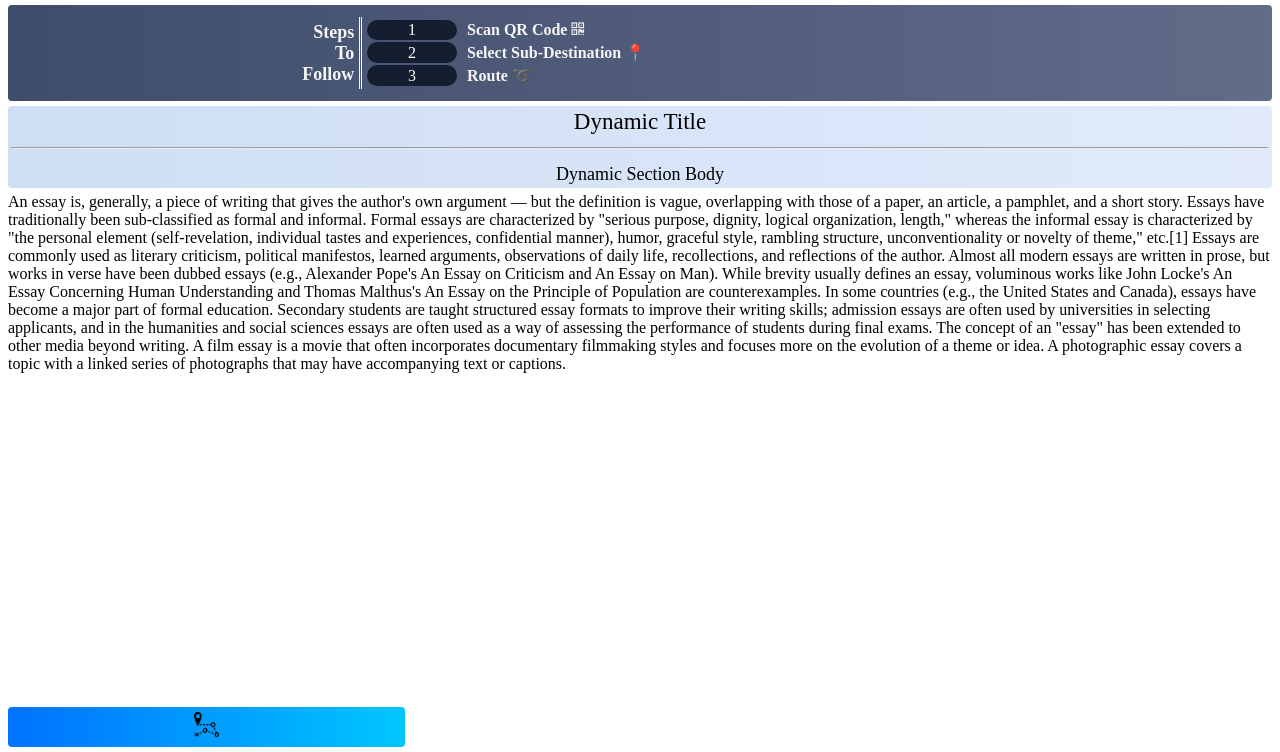
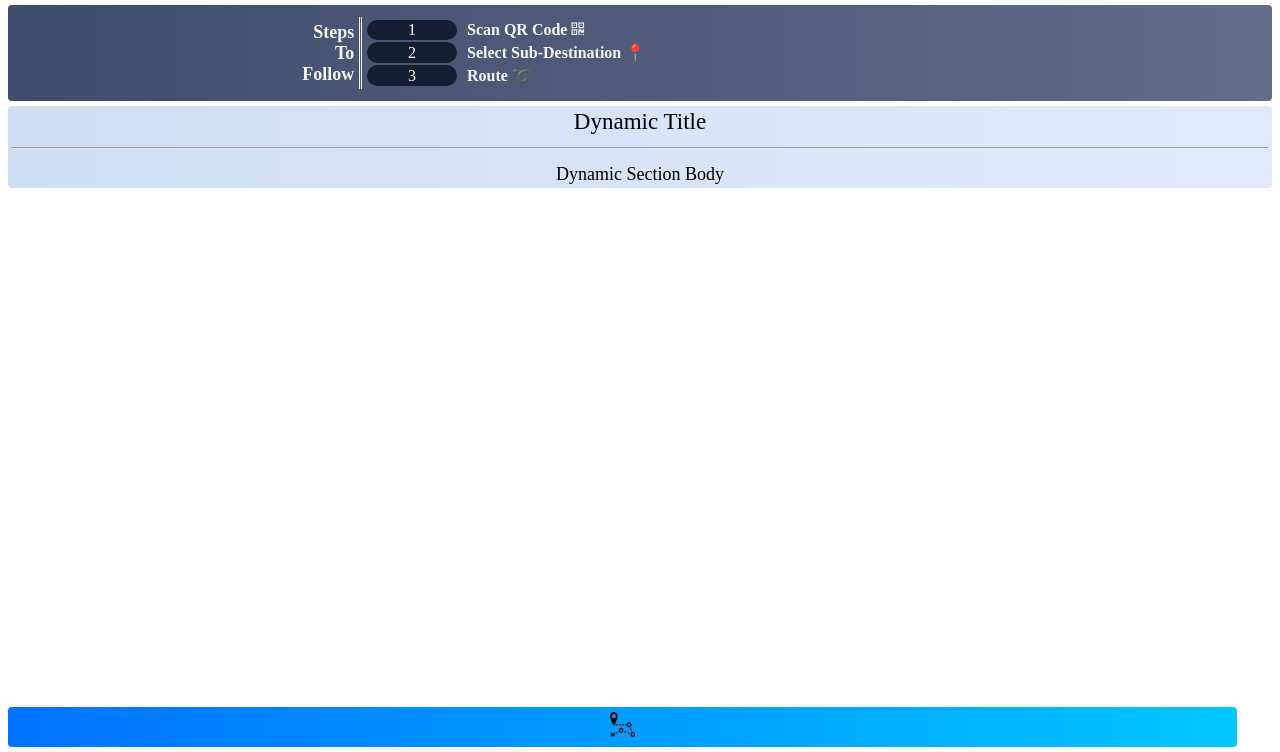
Before and after one commit to psp2108/SIH2020, a plain HTML site: page FrontEnd-Neel/index.html in a window 1280 px wide. Shown: the part 48-800 px from the top of the page. Drawn offline with Linux system fonts and the light colour scheme.

Commit message:
Template Code Done

```diff
--- a/FrontEnd-Neel/index.html
+++ b/FrontEnd-Neel/index.html
@@ -78,23 +78,14 @@
                 </tr>
             </table>
         </div>
-        <div>
-            An essay is, generally, a piece of writing that gives the author's own argument — but the definition is vague, overlapping with those of a paper, an article, a pamphlet, and a short story. Essays have traditionally been sub-classified as formal and informal. Formal essays are characterized by "serious purpose, dignity, logical organization, length," whereas the informal essay is characterized by "the personal element (self-revelation, individual tastes and experiences, confidential manner), humor, graceful style, rambling structure, unconventionality or novelty of theme," etc.[1]
-
-Essays are commonly used as literary criticism, political manifestos, learned arguments, observations of daily life, recollections, and reflections of the author. Almost all modern essays are written in prose, but works in verse have been dubbed essays (e.g., Alexander Pope's An Essay on Criticism and An Essay on Man). While brevity usually defines an essay, voluminous works like John Locke's An Essay Concerning Human Understanding and Thomas Malthus's An Essay on the Principle of Population are counterexamples.
-
-In some countries (e.g., the United States and Canada), essays have become a major part of formal education. Secondary students are taught structured essay formats to improve their writing skills; admission essays are often used by universities in selecting applicants, and in the humanities and social sciences essays are often used as a way of assessing the performance of students during final exams.
-
-The concept of an "essay" has been extended to other media beyond writing. A film essay is a movie that often incorporates documentary filmmaking styles and focuses more on the evolution of a theme or idea. A photographic essay covers a topic with a linked series of photographs that may have accompanying text or captions.
-        </div>
         <!--Dynamic Section End---->
 
         <!--Footer Section Start-->
-        <div class="card bottom-bar" id="bottombar">
-            <center>
+        <center>
+            <div class="card bottom-bar" id="bottombar">
                 <img src="images/favicon.png" style="margin-top: 5px;">
-            </center>
-        </div>
+            </div>
+        </center>
         <!--Footer Section End--->
 
         <script>
--- a/FrontEnd-Neel/styles/app.css
+++ b/FrontEnd-Neel/styles/app.css
@@ -85,20 +85,22 @@
 /* dynamic--------------------- */
 
 /* bottom-bar------------------ */
-/* top-bar--------------------- */
 .bottom-bar{
     position: fixed;
+    float:center;
     bottom:0;
+    height: 40px;
+    width: 96%;
+    margin-left: auto;
+    margin-right: auto;
     background: #00c6ff;  /* fallback for old browsers */
     background: -webkit-linear-gradient(to right, #0072ff, #00c6ff);  /* Chrome 10-25, Safari 5.1-6 */
     background: linear-gradient(to right, #0072ff, #00c6ff); /* W3C, IE 10+/ Edge, Firefox 16+, Chrome 26+, Opera 12+, Safari 7+ */
-    height: 40px;
-    width: 397px;
 }
 .bottom-bar img{
     height: 25px;
     width: 25px;
-    display: inline;
+    display: block;
 }
 /* bottom-bar------------------ */
 
@@ -112,11 +114,9 @@
     width: 100%;
 }
 .sticky-bottom {
-    border-radius: 4px;
     display: block;
     position: fixed;
     bottom: 0;
     left: 0;
-    width: 100%;
 }
 /* Making Nav Stick ----------- */
```
